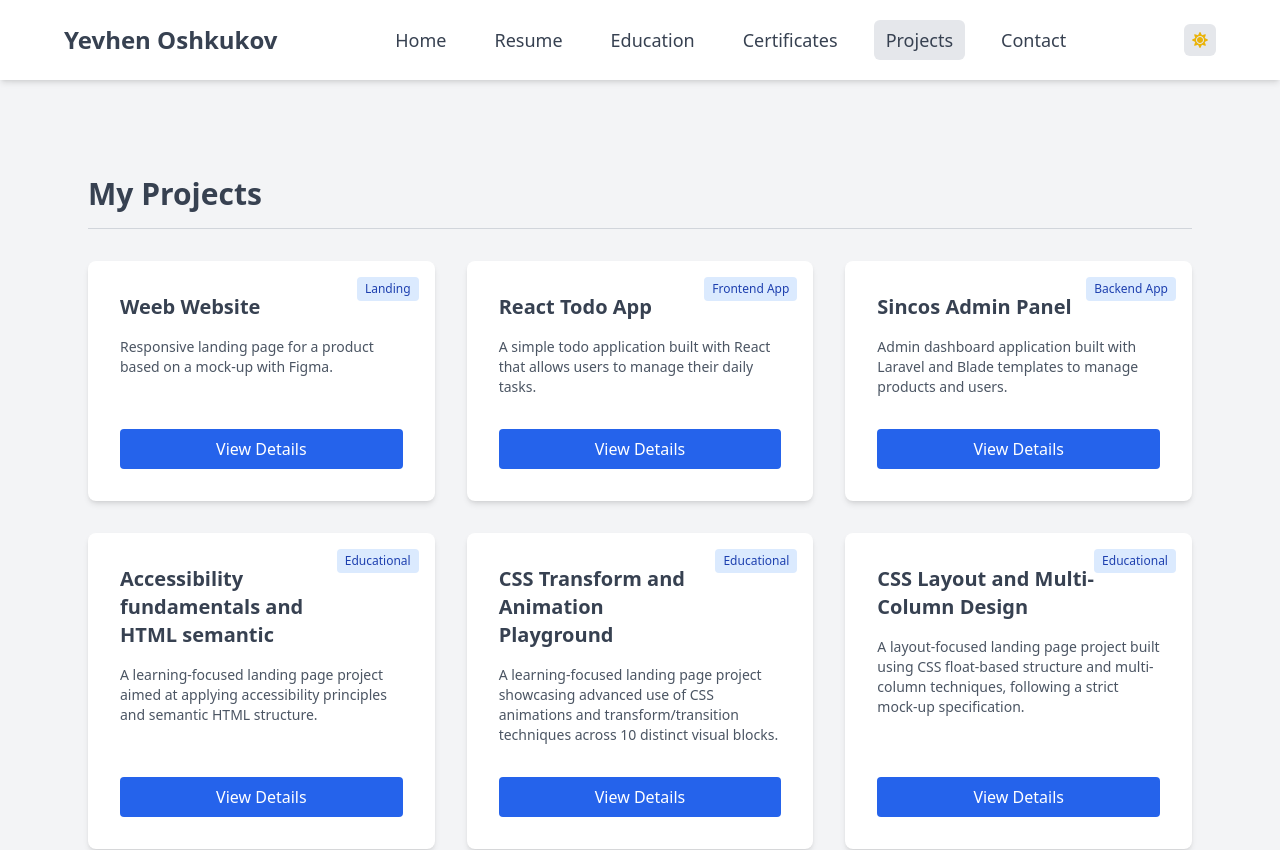
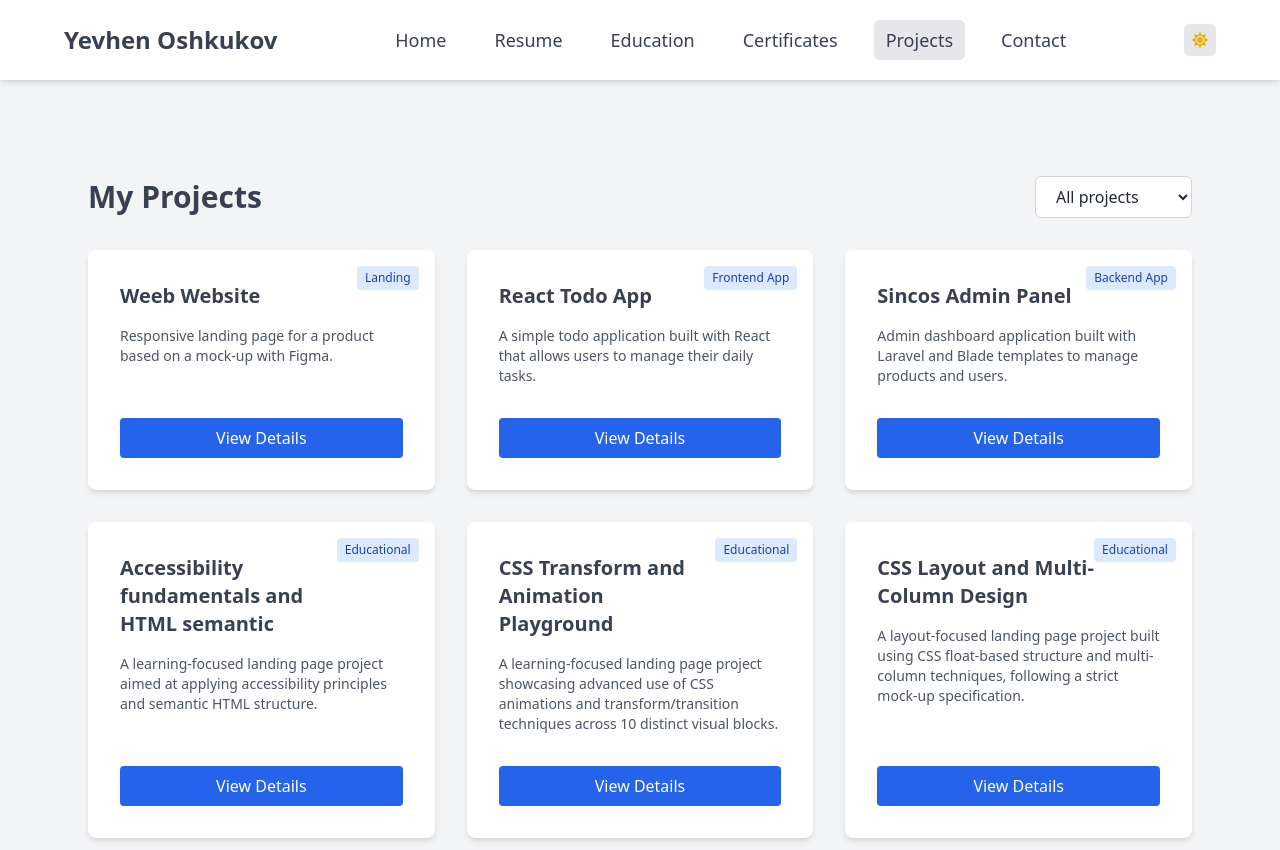
Before and after one commit to Yevgen2022/Portfolio-cleanJS, a React (Vite) app: page /projects in a window 1280 px wide. Shown: the top 850 px of the page. Built offline with nearby package versions, Linux system fonts and the light colour scheme; the HTML template or start-up script is replaced by a standard one.

Commit message:
Added select components and filtering

```diff
--- a/src/pages/Projects.jsx
+++ b/src/pages/Projects.jsx
@@ -1,59 +1,6 @@
-// import {useNavigate} from "react-router-dom";
-// import {useProjectsStore} from '../store/useProjectsStore';
-//
-// export default function Projects() {
-//
-//     const navigate = useNavigate();
-//
-//     const projects = useProjectsStore((state) => state.projects);
-//
-//     const handleViewDetails = (projectName) => {
-//         navigate(`/projects/${projectName}`);
-//     };
-//
-//     return (
-//         <div className="max-w-6xl mx-auto py-20">
-//             <section>
-//                 <h2 className="text-3xl font-bold mb-8 border-b pb-4 border-gray-300 dark:border-gray-700">
-//                     My Projects
-//                 </h2>
-//
-//                 <div className="grid md:grid-cols-2 lg:grid-cols-3 gap-8 ">
-//                     {projects.map((project) => (
-//                         <div
-//                             key={project.id}
-//                             className="relative bg-white dark:bg-gray-800 rounded-lg shadow-md p-8 flex flex-col justify-between transform-el-scale hover:shadow-xl duration-300"
-//                         >
-//                             <div>
-//                                 <div className="flex items-center justify-between mb-4 pr-16">
-//                                     <h3 className="text-xl font-semibold">{project.title}</h3>
-//                                     <span
-//                                         className="absolute top-4 right-4 text-xs bg-blue-100 text-blue-800 px-2 py-1 rounded dark:bg-blue-900 dark:text-blue-300 capitalize">
-//                                         {project.type.replace("-", " ")}
-//                                         </span>
-//                                 </div>
-//                                 <p className="text-gray-600 dark:text-gray-400 text-sm mb-4">
-//                                     {project.description}
-//                                 </p>
-//                             </div>
-//                             <button
-//                                 onClick={() => handleViewDetails(project.id)}
-//                                 className="mt-4 py-2 px-4 bg-blue-600 hover:bg-blue-700 text-white rounded transition-colors duration-300 w-full"
-//                             >
-//                                 View Details
-//                             </button>
-//                         </div>
-//                     ))}
-//                 </div>
-//             </section>
-//         </div>
-//     );
-// }
-
-
-
 // pages/Projects.jsx
 import { useNavigate } from "react-router-dom";
+import { useState } from "react";
 import { useProjectsStore } from "../store/useProjectsStore";
 import ProjectCard from "../components/ProjectCard";
 
@@ -61,19 +8,46 @@ export default function Projects() {
     const navigate = useNavigate();
     const projects = useProjectsStore((state) => state.projects);
 
+    const [selectedType, setSelectedType] = useState("all");
+
     const handleViewDetails = (projectId) => {
         navigate(`/projects/${projectId}`);
     };
 
+    const handleFilterChange = (e) => {
+        setSelectedType(e.target.value);
+    };
+
+    // Filtering
+    const filteredProjects =
+        selectedType === "all"
+            ? projects
+            : projects.filter((project) => project.type === selectedType);
+
     return (
         <div className="max-w-6xl mx-auto py-20">
             <section>
-                <h2 className="text-3xl font-bold mb-8 border-b pb-4 border-gray-300 dark:border-gray-700">
-                    My Projects
-                </h2>
+
+                <div className="flex flex-col sm:flex-row sm:items-center sm:justify-between gap-4 mb-8">
+                    <h2 className="text-3xl font-bold border-b sm:border-none pb-4 sm:pb-0 border-gray-300 dark:border-gray-700">
+                        My Projects
+                    </h2>
+
+                    <select
+                        className="bg-white dark:bg-gray-800 border border-gray-300 dark:border-gray-600 text-gray-800 dark:text-gray-200 rounded-md px-4 py-2 focus:outline-none focus:ring-2 focus:ring-blue-500 transition"
+                        value={selectedType}
+                        onChange={handleFilterChange}
+                    >
+                        <option value="all">All projects</option>
+                        <option value="landing">Landing</option>
+                        <option value="frontend-app">Frontend-app</option>
+                        <option value="backend-app">Backend-app</option>
+                        <option value="educational">Educational</option>
+                    </select>
+                </div>
 
                 <div className="grid md:grid-cols-2 lg:grid-cols-3 gap-8">
-                    {projects.map((project) => (
+                    {filteredProjects.map((project) => (
                         <ProjectCard
                             key={project.id}
                             project={project}
```
